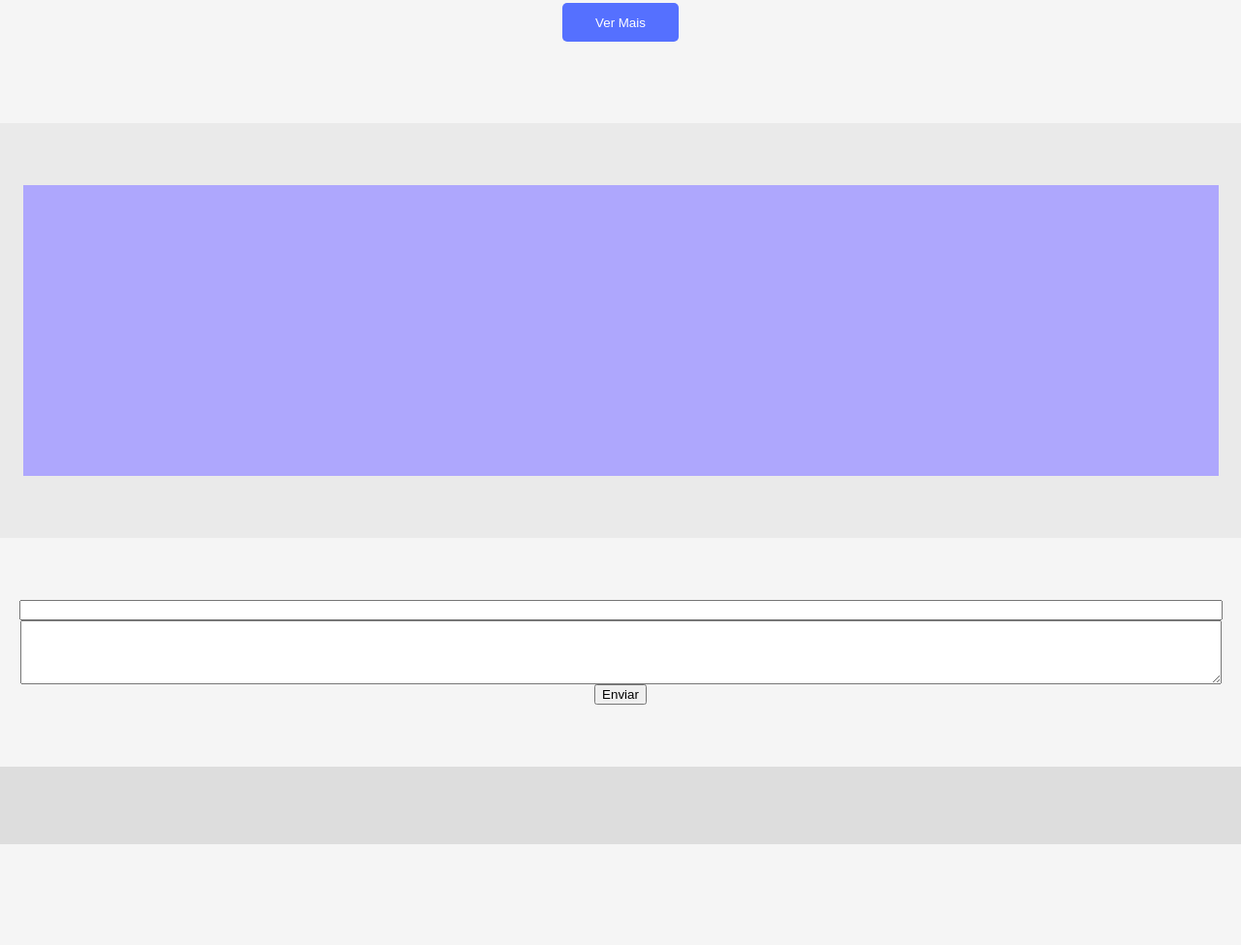
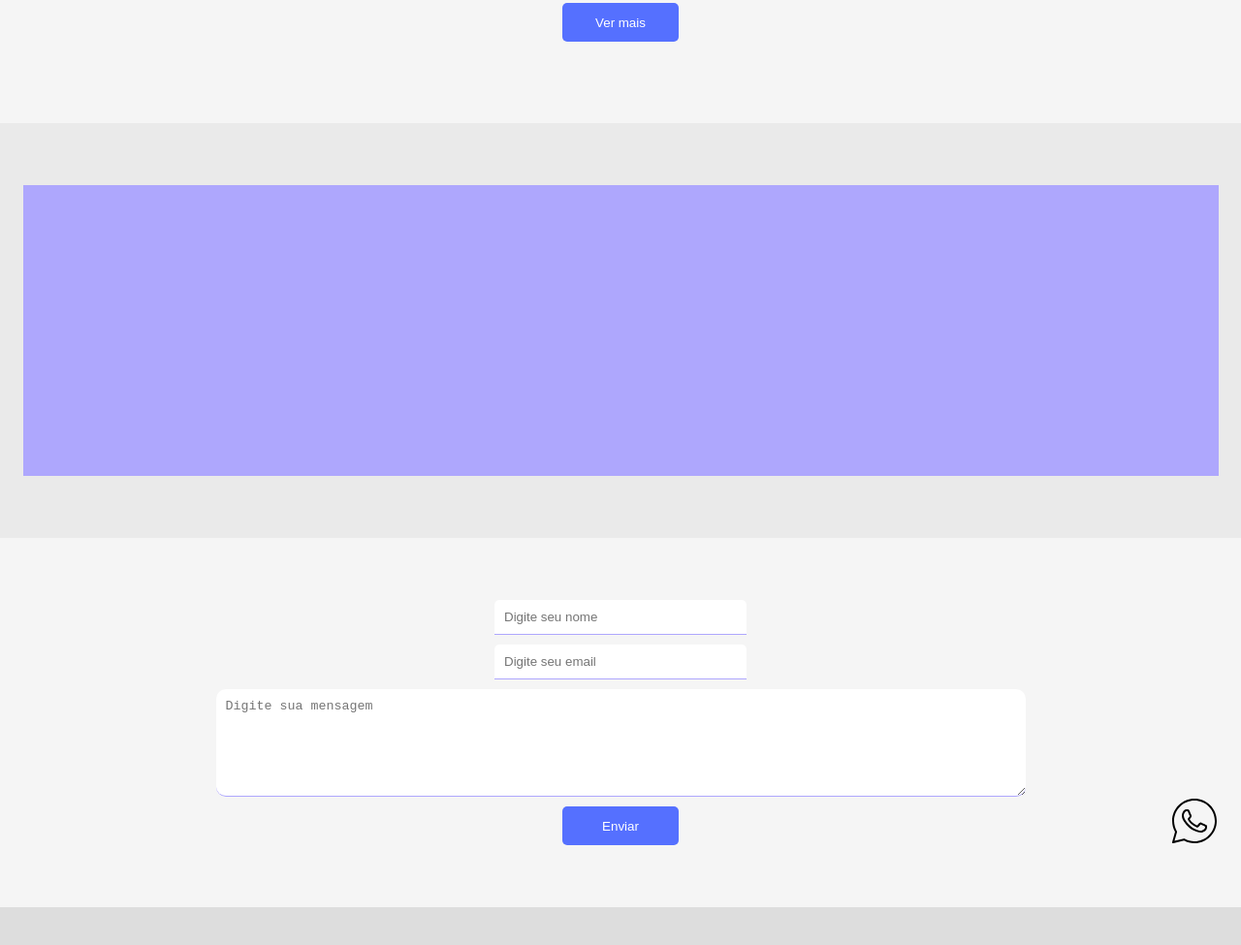
Before and after one commit to joeltonguerreiro/gatsby-hello-world, a Gatsby site: page / in a window 1280 px wide. Shown: the part 1099-2074 px from the top of the page at 97% size. Before the commit the page ends 1970 px from the top, so only its background shows below. Built offline with nearby package versions, Linux system fonts and the light colour scheme; Gatsby itself is replaced by a stand-in of ours.

Commit message:
layout contato

```diff
--- a/src/components/buttons/ViewMore.js
+++ b/src/components/buttons/PrimaryButton.js
@@ -3,7 +3,7 @@ import styled from "styled-components"
 
 import {defaultColors} from "../layout"
 
-const ViewMore = styled.button`
+const PrimaryButton = styled.button`
     width: 120px;
     height: 40px;
     padding: 10px;
@@ -18,8 +18,8 @@ const ViewMore = styled.button`
     }
 `
 
-export default () => (
-    <ViewMore>
-        Ver Mais
-    </ViewMore>
+export default ({children}) => (
+    <PrimaryButton>
+        {children}
+    </PrimaryButton>
 )
--- a/src/components/clients/index.js
+++ b/src/components/clients/index.js
@@ -3,13 +3,13 @@ import styled from "styled-components"
 import {LayoutContainer, defaultColors} from "../layout"
 
 import Client from "./client"
-import ViewMore from "../buttons/ViewMore"
+import PrimaryButton from "../buttons/PrimaryButton"
 
 import {WrapperClients, WrapperViewMore} from "./styles"
 
 export default () => (
     <LayoutContainer>
-        <WrapperClients>
+        <WrapperClients id="clients">
             <Client></Client>
             <Client></Client>
             <Client></Client>
@@ -21,7 +21,7 @@ export default () => (
         </WrapperClients>
 
         <WrapperViewMore>
-            <ViewMore></ViewMore>
+            <PrimaryButton>Ver mais</PrimaryButton>
         </WrapperViewMore>
 
     </LayoutContainer>
--- a/src/components/contact.js
+++ /dev/null
@@ -1,38 +0,0 @@
-import React from "react"
-import styled from "styled-components"
-
-import {LayoutContainer} from "./layout"
-
-const WrapperContact = styled.div`
-    width: 100%;
-    display: flex;
-    flex-direction: column;
-    justify-content: center;
-    align-items: center;
-`
-
-const StyledInput = styled.input`
-    width: 100%;
-`
-
-const StyledTextArea = styled.textarea`
-    width: 100%;
-`
-
-export default () => (
-    <LayoutContainer>
-        <WrapperContact id="contact">
-
-            <StyledInput type="text">
-
-            </StyledInput>
-
-            <StyledTextArea rows="4" cols="50">
-
-            </StyledTextArea>
-
-            <button>Enviar</button>
-        </WrapperContact>
-    </LayoutContainer>
-
-)
--- /dev/null
+++ b/src/components/contact/index.js
@@ -0,0 +1,76 @@
+import React from "react"
+import styled from "styled-components"
+
+import {LayoutContainer, defaultColors} from "../layout"
+
+import {StyledInput, StyledTextArea} from "../inputs"
+
+import PrimaryButton from "../buttons/PrimaryButton"
+
+import whatsappLogo from "../../assets/whatsappLogo.svg"
+
+const WrapperContact = styled.div`
+    position: relative;
+    width: 100%;
+    display: flex;
+    justify-content: center;
+`
+
+const FormContact = styled.form`
+    display: flex;
+    flex-direction: column;
+    justify-content: center;
+    align-items: center;
+
+`
+
+const StyledWhatsappLogo = styled.a`
+    position: absolute;
+    right: 0;
+    bottom: 0;
+    width: 50px;
+    height: 50px;
+
+    &:hover {
+        transform: scale(1.2);
+        cursor: pointer;
+    }
+
+    img {
+        width: 100%
+    }
+
+`
+
+export default () => (
+    <LayoutContainer>
+        <WrapperContact id="contact">
+
+            <FormContact>
+
+                <StyledInput type="text" placeholder={"Digite seu nome"}>
+
+                </StyledInput>
+                <StyledInput type="text" placeholder={"Digite seu email"}>
+
+                </StyledInput>
+
+                <StyledTextArea rows="6" cols="100" placeholder={"Digite sua mensagem"}>
+
+                </StyledTextArea>
+
+                <PrimaryButton>Enviar</PrimaryButton>
+
+
+            </FormContact>
+
+            <StyledWhatsappLogo href="https://wa.me/5543999318375"
+                target="_blank"
+                title="Abrir chat do whatsapp">
+                <img src={whatsappLogo}></img>
+            </StyledWhatsappLogo>
+
+        </WrapperContact>
+    </LayoutContainer>
+
+)
--- a/src/components/header.js
+++ b/src/components/header.js
@@ -19,12 +19,17 @@ const WrapperHeader = styled.div`
 
 const Header = styled.div`
     width: 1233px;
-    display: flex;
-    justify-content: center;
+    display: grid;
+    grid-template-columns: 50px auto;
     align-items: center;
+
+    @media screen and (max-width: 920px) {
+        display: flex;
+        justify-content: center;
+    }
 `
 
-const Logo = styled.div`
+const Logo = styled.a`
     height: 50px;
     width: 50px;
     background-color: #d41a8c;
@@ -34,8 +39,7 @@ export default () => {
 
     return <WrapperHeader>
         <Header>
-            <Logo>
-            </Logo>
+            <Logo as={Link} to={"/"}></Logo>
             <Menu></Menu>
         </Header>
     </WrapperHeader>
--- /dev/null
+++ b/src/components/inputs/index.js
@@ -0,0 +1,29 @@
+import styled from "styled-components"
+
+
+export const StyledInput = styled.input`
+    width: 240px;
+    border: none;
+    border-bottom: 1px solid
+    #aea7fd;
+    margin-bottom: 10px;
+    padding: 10px;
+    border-top-left-radius: 5px;
+    border-top-right-radius: 5px;
+
+
+`
+
+export const StyledTextArea = styled.textarea`
+    border: none;
+    border-bottom: 1px solid
+    #aea7fd;
+    border-radius: 10px;
+    margin-bottom: 10px;
+    padding: 10px;
+
+    @media screen and (max-width: 420px) {
+        width: 300px;
+    }
+
+`
--- a/src/components/menu/index.js
+++ b/src/components/menu/index.js
@@ -30,8 +30,8 @@ export default () => {
         <Menu>
             <MenuContent sideMenuIsOpen={sideMenuIsOpen}>
                 <MenuItem href="#talents">Talentos</MenuItem>
-                <MenuItem>Portifólio</MenuItem>
-                <MenuItem>Planos</MenuItem>
+                <MenuItem href="#clients">Clientes</MenuItem>
+                <MenuItem href="#plans">Planos</MenuItem>
                 <MenuItem href="#contact">Contato</MenuItem>
             </MenuContent>
 
@@ -47,7 +47,7 @@ export default () => {
 
             <SideMenuContent sideMenuIsOpen={sideMenuIsOpen}>
                 <MenuItem>Talentos</MenuItem>
-                <MenuItem>Portifólio</MenuItem>
+                <MenuItem>Clientes</MenuItem>
                 <MenuItem>Planos</MenuItem>
                 <MenuItem>Contato</MenuItem>
             </SideMenuContent>
--- a/src/components/plans.js
+++ b/src/components/plans.js
@@ -13,7 +13,7 @@ const Plans = styled.div`
 
 export default () => (
     <LayoutContainer>
-        <Plans></Plans>
+        <Plans id="plans"></Plans>
     </LayoutContainer>
 
 )
```
Also changed, not shown: src/assets/whatsappLogo.svg (added).
